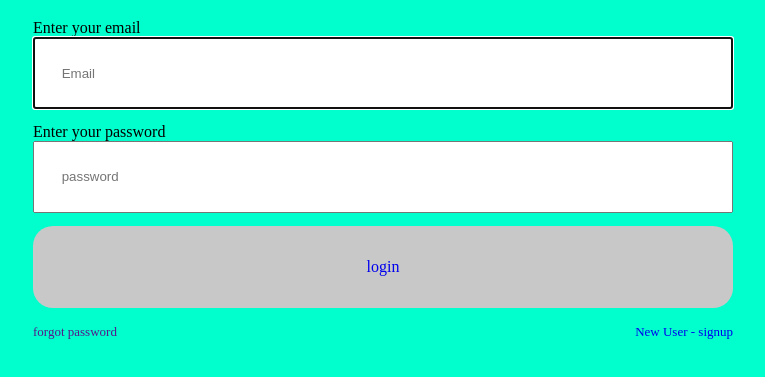
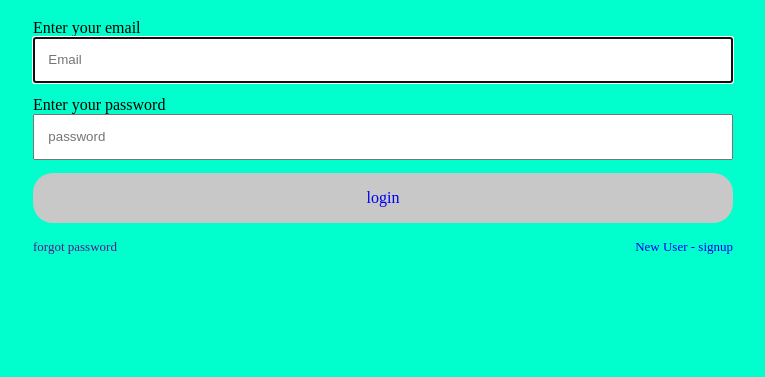
Before and after one commit to Arvindxyz/Arvind-fsd21, a website: page Html/Index.html in a window 1280 px wide. Shown: the part 61-438 px from the top of the page, without its empty margins (257-1022 px from the left). Drawn offline with Linux system fonts and the light colour scheme.

Commit message:
1 file modified

```diff
--- a/Html/Index.html
+++ b/Html/Index.html
@@ -34,7 +34,7 @@
       }
       .Login-input {
         margin-bottom: 1em;
-        padding:2em;
+        padding:1em;
       }
       #Login-btn {
         background-color: rgb(200, 200, 200);
```
